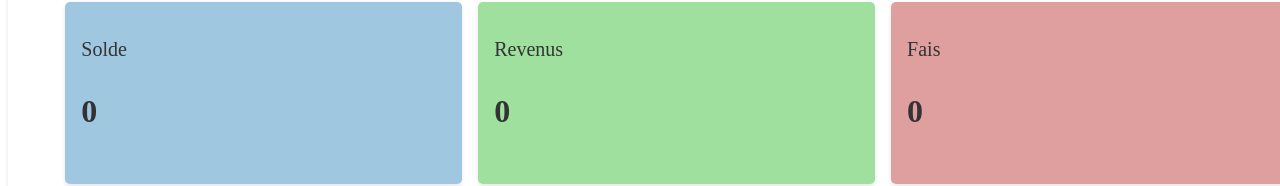
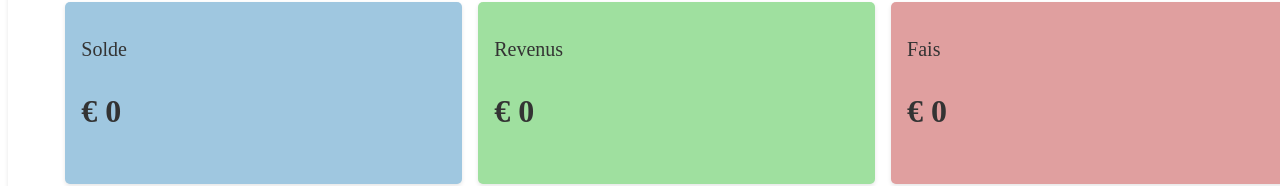
Before and after one commit to vilasboasfabio/projeto-final-sprintReact, a Next.js app: page /finances in a window 1280 px wide. Shown: the part 260-446 px from the top of the page. Built offline with nearby package versions, Linux system fonts and the light colour scheme.

Commit message:
add euro in the balance value

```diff
--- a/app/components/dasshCard/DashCard.jsx
+++ b/app/components/dasshCard/DashCard.jsx
@@ -6,7 +6,7 @@ const DashCard = ({ title, value, color }) => {
     return (
         <div className={styles.cardSaldo} style={{ backgroundColor: color }}>
             <p className={styles.cardTitle}>{title}</p>
-            <p className={styles.cardValue}>{value}</p>
+            <p className={styles.cardValue}>€ {value}</p>
         </div>
     )
 }
```
